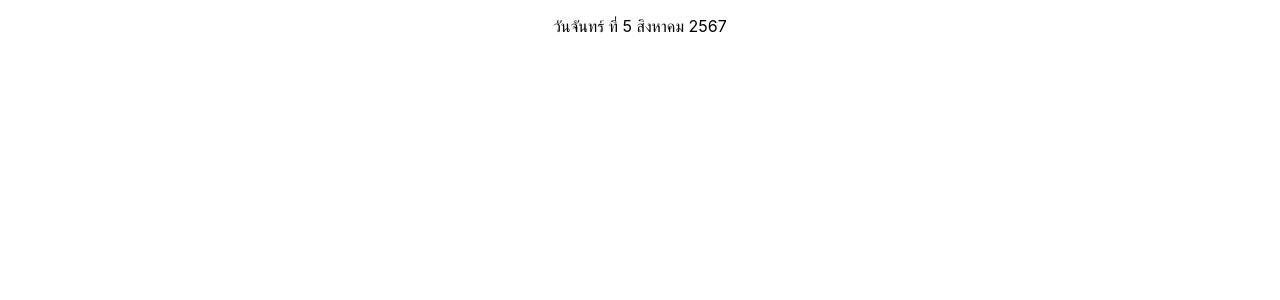
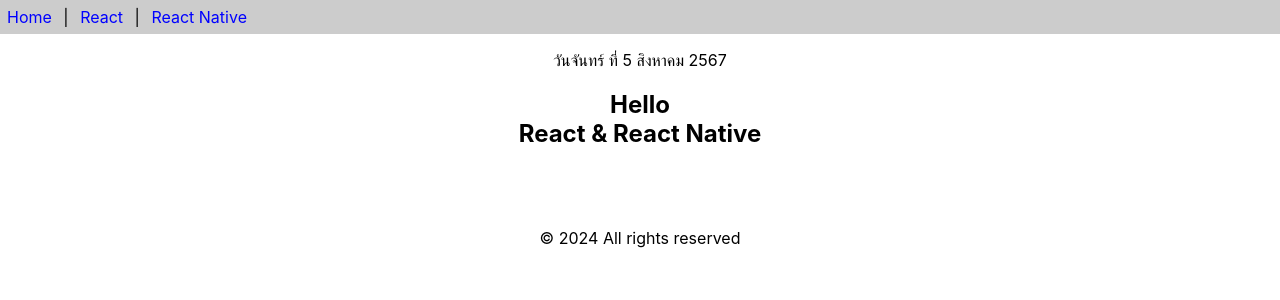
Before and after one commit to tinepanupong1/app1, a React (Create React App) app: page / in a window 1280 px wide. Shown: the top 300 px of the page. Built offline with nearby package versions, Linux system fonts and the light colour scheme.

Commit message:
func-component
func-component

```diff
--- a/src/App.js
+++ b/src/App.js
@@ -1,49 +1,16 @@
 import React from 'react'
-//import { Header, Content, Footer } from './func-components'
+import { Header, Content, Footer } from './func-components'
 import Calendar from './class-components'
 
 function App() {
     return (
-
-
+        <>
+            <Header/>
             <p><center><Calendar/></center></p>
-
-
+            <Content/>
+            <Footer/>
+        </>
     )
 }
 
 export default App
-
-
-
-
-
-
-
-
-/*import './style.css'
-
-function App(){
-  return(
-    <>
-    <h2>DeveloperTHai.com</h2>
-    <div className='title'>React&React Native</div>
-    </>
-  )
-}
-export default App;*/
-
-
-
-
-/*export default function App(){
-  const divStyle={
-    color:'red',
-    backgroundColor:'powderblue',
-    fontSize:'larger',
-    padding:'3px'
-
-  }
-  return <div style ={divStyle}>Hello React</div>
-}
-*/
--- /dev/null
+++ b/src/func-components.js
@@ -0,0 +1,34 @@
+import React from 'react'
+
+export function Header() {
+    const aStyle = {
+        display: 'inline-block',
+        color: 'blue',
+        margin: '7px',
+        textDecoration: 'none'
+    }
+
+    return (
+        <div style={{backgroundColor: '#ccc'}}>
+            <a href=" " style={aStyle}>Home</a> |&nbsp;
+            <a href=" " style={aStyle}>React</a> |&nbsp;
+            <a href=" " style={aStyle}>React Native</a>
+        </div>
+    )
+}
+export function Content() {
+    return (
+      <div style={{textAlign: 'center'}}>
+        <h2>Hello <br/>React & React Native</h2>
+        <br/><br/><br/>
+      </div>
+    )
+  }
+
+export const Footer = () => {
+    return (
+      <div style={{textAlign: 'center'}}>
+        &copy; {new Date().getFullYear()} All rights reserved
+      </div>
+    )
+  }
```
